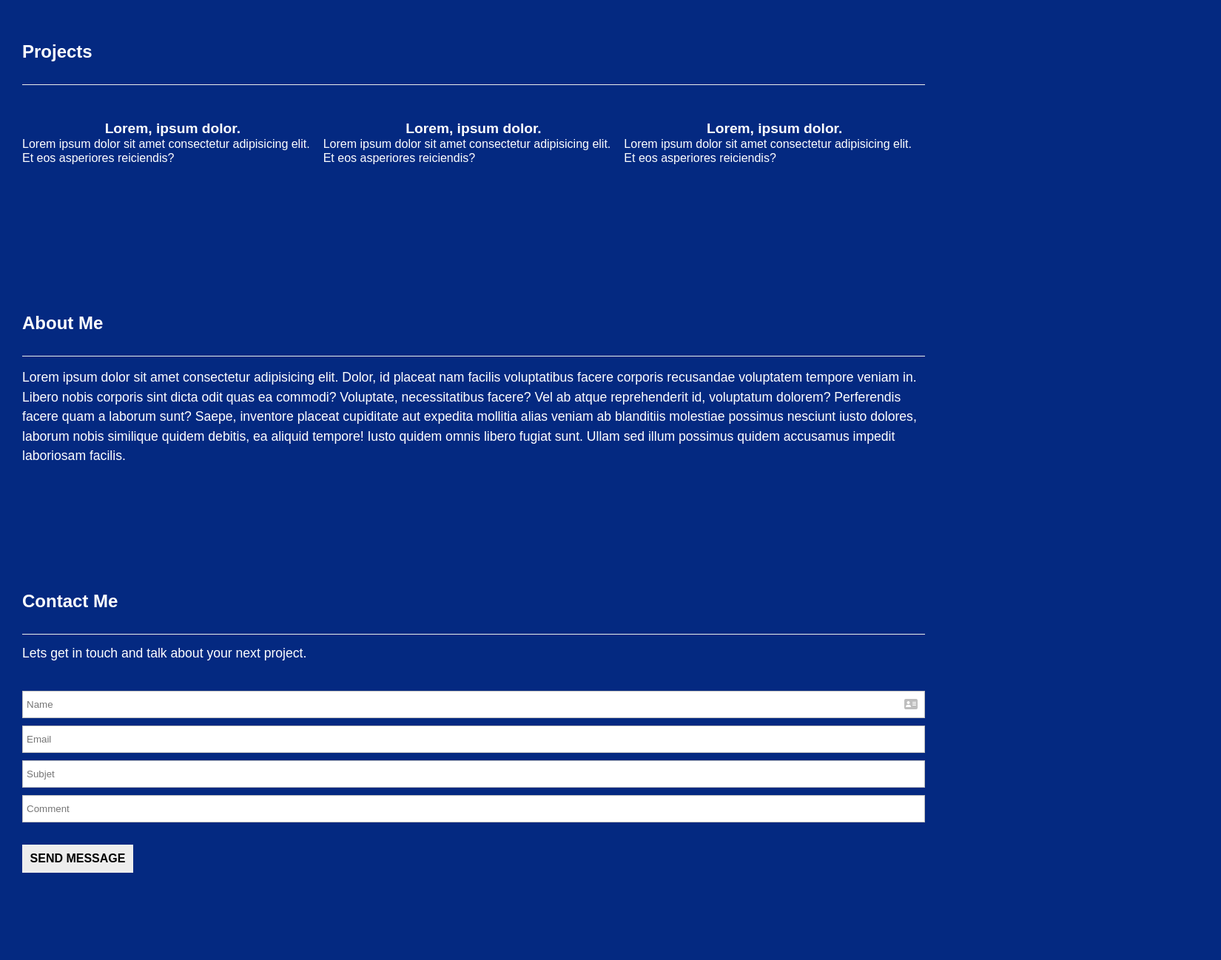
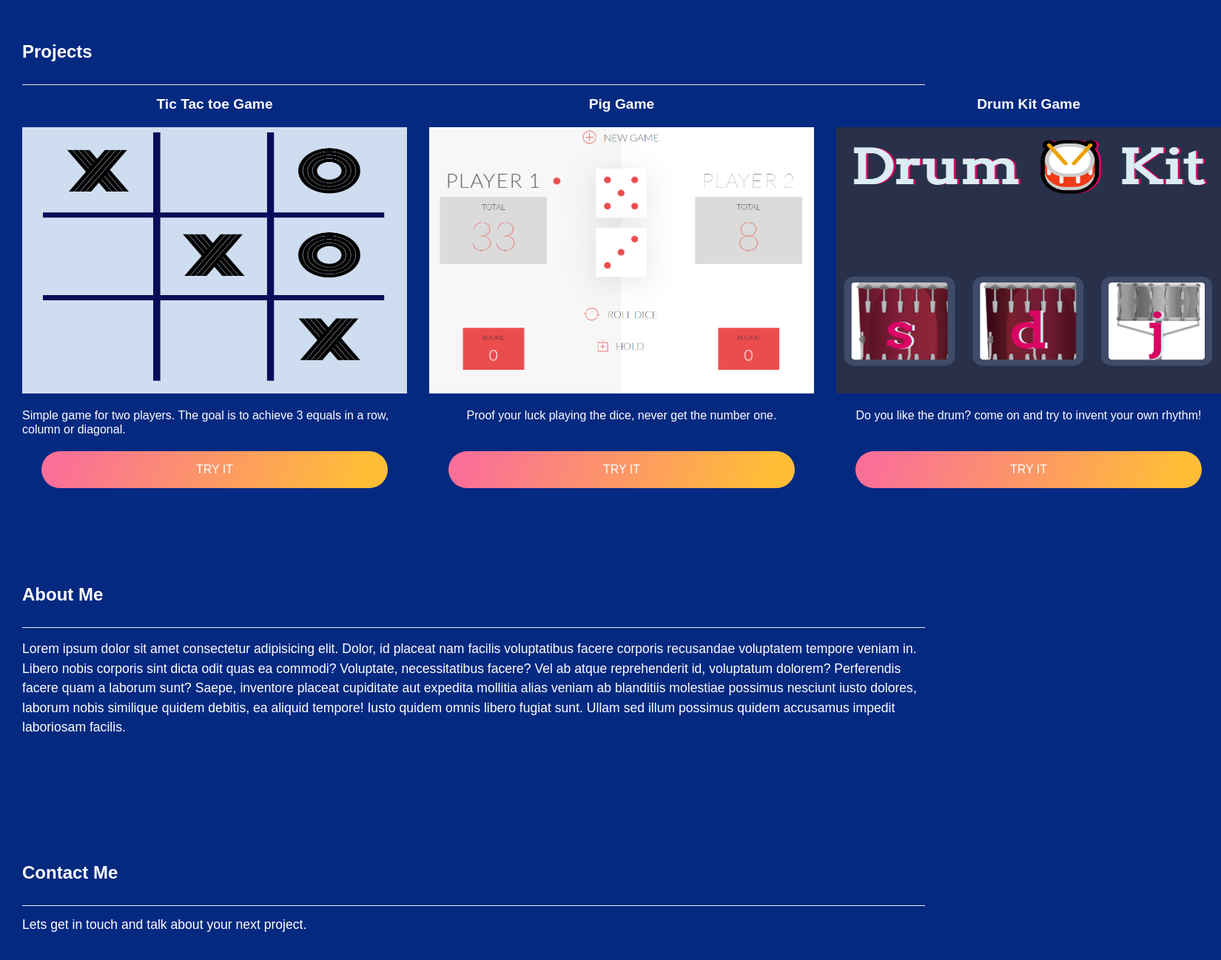
Before and after one commit to jahdevelopment/juan-hernandez-portfolio, a plain HTML site: page index.html in a window 1280 px wide. Shown: the part 600-1898 px from the top of the page at 74% size, 1650 px wide, since content can reach past the window. Drawn offline with Linux system fonts and the light colour scheme.

Commit message:
style the projects initial section

```diff
--- a/css/styles.css
+++ b/css/styles.css
@@ -82,6 +82,7 @@ header .bar-header nav a:hover {
 #projects {
   padding-top: 90px;
   text-align: center;
+  margin-bottom: 80px;
 }
 
 #projects .title {
@@ -91,11 +92,21 @@ header .bar-header nav a:hover {
   margin-right: 30px;
 }
 
-#projects .articles {
+#projects .samples {
   display: flex;
   flex-direction: row;
   justify-content: space-between;
-  margin: 30px;
+  gap: 30px;
+  margin-left: 30px;
+  margin-right: 30px;
+}
+
+#projects .project-box {
+  width: 65vh;
+  position: relative;
+  display: flex;
+  flex-direction: column;
+  align-items: center;
 }
 
 #projects h3 {
@@ -107,16 +118,43 @@ header .bar-header nav a:hover {
 #projects h4 {
   font-size: 1.2em;
   text-align: center;
+  padding-bottom: 20px;
+}
+
+#projects img {
+  width: 100%;
+  height: 380px;
+  padding-bottom: 20px;
 }
 
 #projects p {
-  margin-bottom: 50px;
   line-height: 1.2em;
   text-align: left;
 }
 
 #projects li {
   display: inline;
+}
+
+#projects button {
+  background: linear-gradient(109.8deg,rgba(250,111,152,1) 5.6%,rgba(255,189,55,1) 91.5% );
+  border: 0;
+  border-radius: 30px;
+  color: white;
+  font-size: 1em;
+  margin-bottom: 2em;
+  padding: 1em 1.5em;
+  text-transform: uppercase;
+  width: 90%;
+  position: absolute;
+  top: 480px;
+}
+
+#projects button:hover {
+  text-decoration: underline;
+  cursor: pointer;
+  font-weight: bold;
+  border: 1px solid white;
 }
 
 /*****About Me Styles*****/
@@ -200,20 +238,23 @@ text-align: left;
 }
 
 #contact form .form-inputs .button {
-  background: rgb(237,237,237);
-  color: rgb(1,1,1);
-  font-weight: 600;
-  margin-bottom: 10px;
-  margin-left: 0;
-  margin-top: 20px;
-  padding: 10px;
+  background: linear-gradient(109.8deg,rgba(250,111,152,1) 5.6%,rgba(255,189,55,1) 91.5% );
+  border: 0;
+  border-radius: 30px;
+  color: white;
+  font-size: 1em;
+  margin-bottom: 2em;
+  padding: 1em 1.5em;
+  text-transform: uppercase;
+  width: 300px;
   text-align: center;
-  width: 150px;
 }
 
 #contact form .form-inputs .button:hover {
-  background: rgb(190,190,190);
-  text-shadow: 1px 1px 3px rgb(1,1,1);
+  text-decoration: underline;
+  cursor: pointer;
+  font-weight: bold;
+  border: 1px solid white;
 }
 
 
--- a/index.html
+++ b/index.html
@@ -33,26 +33,29 @@
     <div class="title">
       <h3>Projects</h3>
     </div>
-      <ul class="articles">
+      <ul class="samples">
         <li>
-          <div>
-            <img src="" alt="">
-            <h4>Lorem, ipsum dolor.</h4>
-            <p>Lorem ipsum dolor sit amet consectetur adipisicing elit. Et eos asperiores reiciendis?</p>
+          <div class="project-box">
+            <h4>Tic Tac toe Game</h4>
+            <img src="images/tic-tac-toe-game.png" alt="grid of the game in action">
+            <button>Try It</button>
+            <p>Simple game for two players. The goal is to achieve 3 equals in a row, column or diagonal.</p>
           </div>
         </li>
         <li>
-          <div>
-            <img src="" alt="">
-            <h4>Lorem, ipsum dolor.</h4>
-            <p>Lorem ipsum dolor sit amet consectetur adipisicing elit. Et eos asperiores reiciendis?</p>
+          <div class="project-box">
+            <h4>Pig Game</h4>
+            <img src="images/pig-game.png" alt="Screenshoot of pig Game">
+            <button>Try It</button>
+            <p>Proof your luck playing the dice, never get the number one.</p>
           </div>
         </li>
         <li>
-          <div>
-            <img src="" alt="">
-            <h4>Lorem, ipsum dolor.</h4>
-            <p>Lorem ipsum dolor sit amet consectetur adipisicing elit. Et eos asperiores reiciendis?</p>
+          <div class="project-box">
+            <h4>Drum Kit Game</h4>
+            <img src="images/drum-kit-game.png" alt="Partial screenshot of the drum kit">
+            <button>Try It</button>
+            <p>Do you like the drum? come on and try to invent your own rhythm!</p>
           </div>
         </li>
       </ul>
```
Also changed, not shown: images/drum-kit-game.png (added), images/pig-game.png (added), images/tic-tac-toe-game.png (added).
